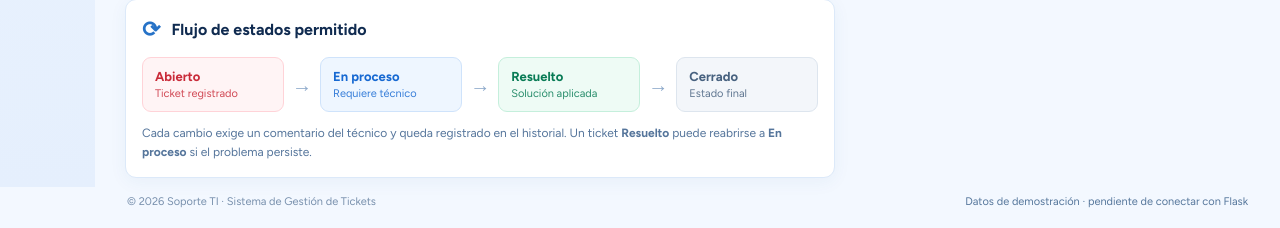
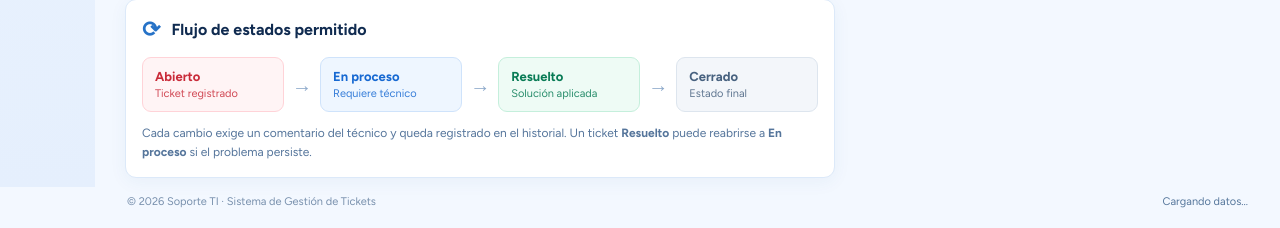
Before and after one commit to BabyLonner/SistemaTicketsEquipo01, a Flask app: template templates/asignacion.html in a window 1280 px wide. Shown: the part 613-841 px from the top of the page. Run offline with Flask 3, Linux system fonts and the light colour scheme; the template is opened without the code that fills it, so the values that code supplies are empty.

Commit message:
Modulo 3: quita datos de maqueta en asignacion.html

```diff
--- a/templates/asignacion.html
+++ b/templates/asignacion.html
@@ -66,9 +66,6 @@
         <select id="assign-tech-filter" aria-label="Filtrar por técnico">
           <option value="">Todos</option>
           <option>Sin asignar</option>
-          <option>Luis Ramos</option>
-          <option>Carla Mendoza</option>
-          <option>Pedro Salazar</option>
         </select>
       </label>
       <button class="filter-reset" id="assign-reset" type="button" title="Limpiar filtros"
@@ -152,8 +149,7 @@
   </aside>
 </div>
 
-<footer class="page-footer"><span>© 2026 Soporte TI · Sistema de Gestión de Tickets</span><span id="page-message">Datos
-    de demostración · pendiente de conectar con Flask</span></footer>
+<footer class="page-footer"><span>© 2026 Soporte TI · Sistema de Gestión de Tickets</span><span id="page-message">Cargando datos…</span></footer>
 
 <!-- Modal: asignar / reasignar técnico -->
 <div class="modal" id="assign-modal" role="dialog" aria-modal="true" aria-labelledby="assign-modal-title" hidden>
```
